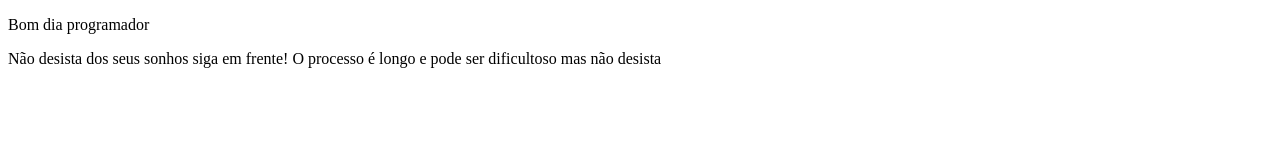
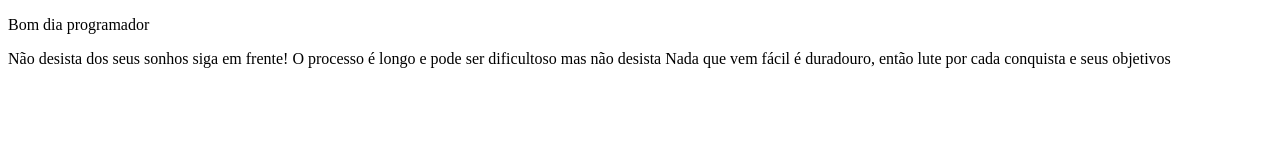
Before and after one commit to teodoroooo/bootcampdevjr, a plain HTML site: page index.html in a window 1280 px wide. Drawn offline with Linux system fonts and the light colour scheme.

Commit message:
Nada que vem fácil é duradouro, então lute por cada conquista e seus objetivos

```diff
--- a/index.html
+++ b/index.html
@@ -9,5 +9,6 @@
     <p>Bom dia programador</p>
     <span>Não desista dos seus sonhos siga em frente!</span>
     <span>O processo é longo e pode ser dificultoso mas não desista</span>
+    <span>Nada que vem fácil é duradouro, então lute por cada conquista e seus objetivos</span>
 </body>
 </html>
```
